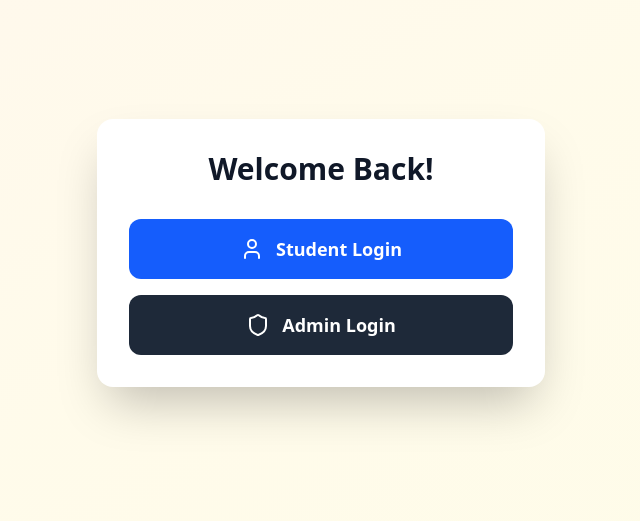
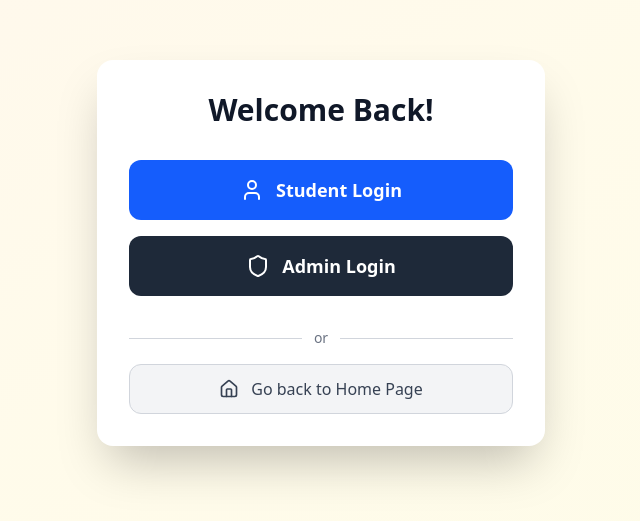
Before and after one commit to rajeraankit4/summer2025, a React (Vite) app in the folder Frontened/: page /loginhub in a window 1280 px wide. Shown: the part 147-668 px from the top of the page, without its empty margins (319-959 px from the left). Built offline with nearby package versions, Linux system fonts and the light colour scheme.

Commit message:
The role base login is working perfectly

```diff
--- a/Frontened/src/components/AdminLayouts/AdminLayout.jsx
+++ b/Frontened/src/components/AdminLayouts/AdminLayout.jsx
@@ -1,6 +1,7 @@
 import React, { useState, useRef, useEffect } from "react";
-import { NavLink, Outlet } from "react-router-dom";
+import { NavLink, Outlet, useNavigate } from "react-router-dom";
 import { UserCircle, ChevronDown } from "lucide-react";
+import { useAuth } from "../../context/AuthContext";
 import {
   Users,
   Utensils,
@@ -40,6 +41,14 @@ const navItems = [
 export default function AdminLayout() {
   const [open, setOpen] = useState(false);
   const dropdownRef = useRef(null);
+  const { logout } = useAuth();
+  const navigate = useNavigate();
+
+  const handleLogout = () => {
+    logout();
+    navigate("/loginhub");
+    setOpen(false);
+  };
 
   useEffect(() => {
     const handleClickOutside = (event) => {
@@ -85,11 +94,7 @@ export default function AdminLayout() {
         {/* Header */}
         <header className="bg-white shadow px-6 py-4 flex justify-between items-center">
           <div className="flex items-center gap-3">
-            <img
-              src="/PU_Logo.png"
-              alt="PU Logo"
-              className="h-16 w-auto"
-            />
+            <img src="/PU_Logo.png" alt="PU Logo" className="h-16 w-auto" />
             <h1 className="text-3xl font-semibold text-gray-800">
               Baba Banda Singh Bahadur Boys Hostel 8
             </h1>
@@ -109,13 +114,23 @@ export default function AdminLayout() {
               <div className="absolute right-0 mt-2 w-48 bg-white rounded-md shadow-lg z-50 border">
                 <ul className="py-1 text-sm text-gray-700">
                   <li className="px-4 py-2 hover:bg-gray-100 cursor-pointer">
-                    View Profile
+                    <NavLink
+                      to="/admin/settings"
+                      className="flex items-center space-x-2"
+                      onClick={() => setOpen(false)}
+                    >
+                      <Settings className="h-4 w-4" />
+                      <span>Settings</span>
+                    </NavLink>
                   </li>
-                  <li className="px-4 py-2 hover:bg-gray-100 cursor-pointer">
-                    Settings
-                  </li>
+                  <hr className="my-1" />
                   <li className="px-4 py-2 hover:bg-gray-100 cursor-pointer text-red-600">
-                    Logout
+                    <div
+                      className="flex items-center space-x-2"
+                      onClick={handleLogout}
+                    >
+                      <span>Logout</span>
+                    </div>
                   </li>
                 </ul>
               </div>
--- a/Frontened/src/components/LoginHub.jsx
+++ b/Frontened/src/components/LoginHub.jsx
@@ -1,6 +1,6 @@
-import React from 'react';
-import { useNavigate } from 'react-router-dom';
-import { User, Shield } from 'lucide-react';
+import React from "react";
+import { useNavigate } from "react-router-dom";
+import { User, Shield, Home } from "lucide-react";
 
 const LoginHub = () => {
   const navigate = useNavigate();
@@ -8,21 +8,39 @@ const LoginHub = () => {
   return (
     <div className="flex items-center justify-center min-h-screen bg-gradient-to-br from-orange-50 via-amber-50 to-yellow-50">
       <div className="w-full max-w-md p-8 space-y-8 bg-white rounded-2xl shadow-2xl">
-        <h2 className="text-3xl font-bold text-center text-gray-900">Welcome Back!</h2>
+        <h2 className="text-3xl font-bold text-center text-gray-900">
+          Welcome Back!
+        </h2>
         <div className="flex flex-col space-y-4">
           <button
-            onClick={() => navigate('/student-login')}
+            onClick={() => navigate("/student-login")}
             className="flex items-center justify-center w-full px-6 py-4 text-lg font-semibold text-white bg-blue-600 rounded-xl hover:bg-blue-700 transition-all duration-300 transform hover:scale-105"
           >
             <User className="w-6 h-6 mr-3" />
             Student Login
           </button>
           <button
-            onClick={() => navigate('/admin-login')}
+            onClick={() => navigate("/admin-login")}
             className="flex items-center justify-center w-full px-6 py-4 text-lg font-semibold text-white bg-gray-800 rounded-xl hover:bg-gray-900 transition-all duration-300 transform hover:scale-105"
           >
             <Shield className="w-6 h-6 mr-3" />
             Admin Login
+          </button>
+
+          {/* Divider */}
+          <div className="flex items-center my-4">
+            <div className="flex-1 border-t border-gray-300"></div>
+            <span className="px-3 text-sm text-gray-500">or</span>
+            <div className="flex-1 border-t border-gray-300"></div>
+          </div>
+
+          {/* Go back to Home Page button */}
+          <button
+            onClick={() => navigate("/")}
+            className="flex items-center justify-center w-full px-6 py-3 text-base font-medium text-gray-700 bg-gray-100 rounded-xl hover:bg-gray-200 transition-all duration-300 transform hover:scale-105 border border-gray-300"
+          >
+            <Home className="w-5 h-5 mr-3" />
+            Go back to Home Page
           </button>
         </div>
       </div>
```
